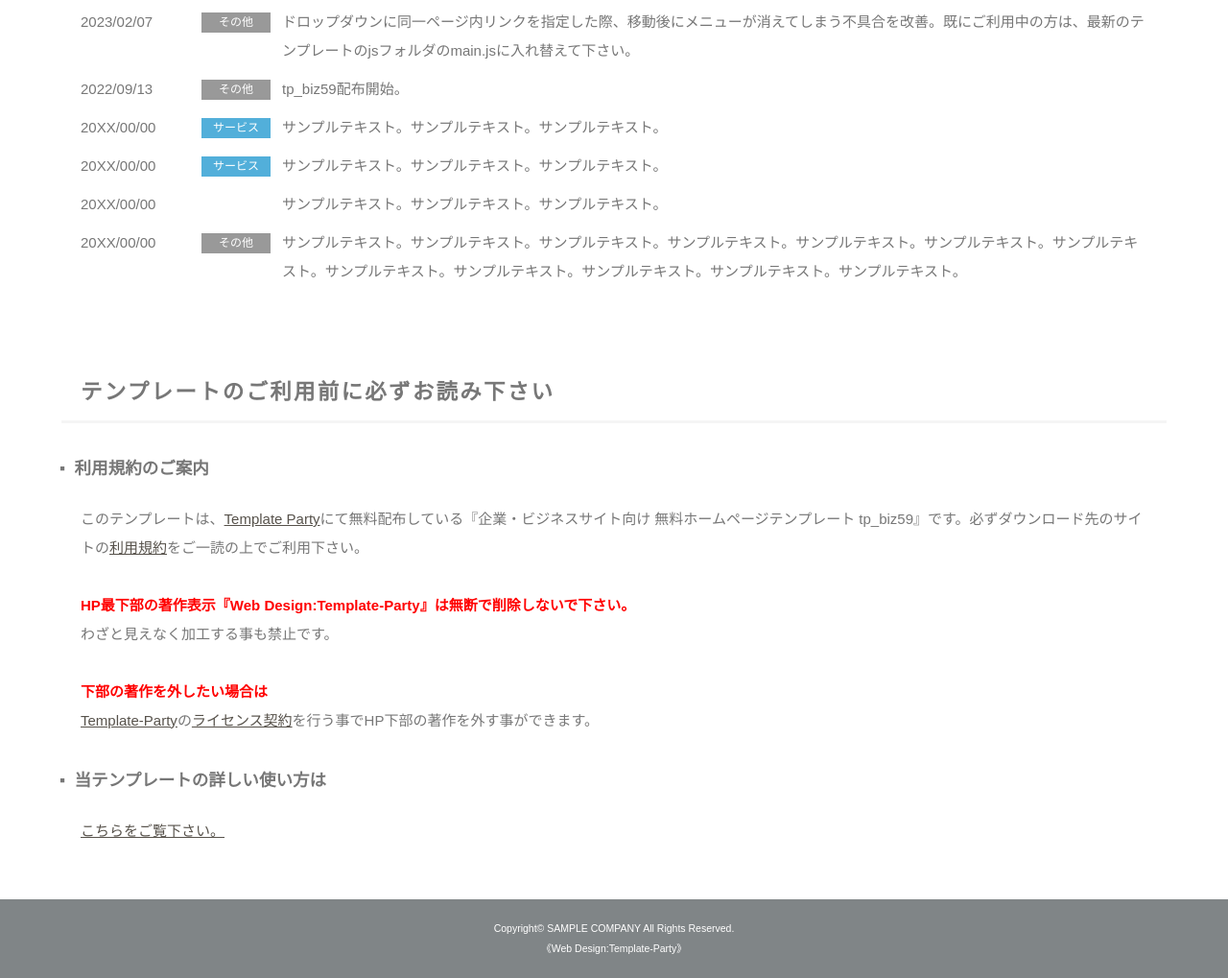
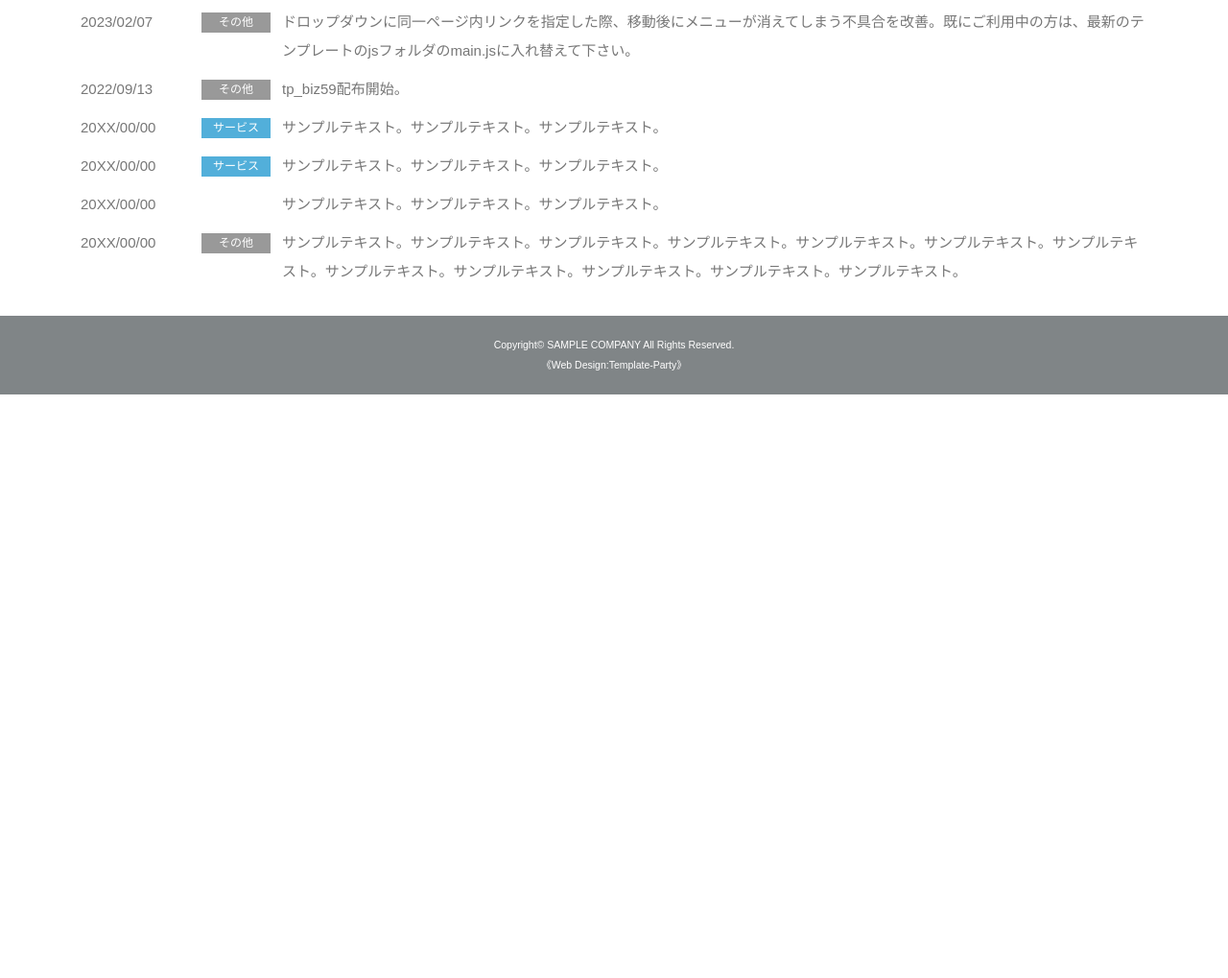
Before and after one commit to rustat1/rustat1.github.io, a plain HTML site: page index.html in a window 1280 px wide. Shown: the part 1407-2426 px from the top of the page at 96% size. After the commit the page ends 1818 px from the top, so only its background shows below. Drawn offline with nearby package versions, Linux system fonts and the light colour scheme; some packages are replaced by stand-ins of ours; a script that the page names is missing; a web font is replaced by a local one.

Commit message:
CM文言削除

```diff
--- a/index.html
+++ b/index.html
@@ -92,21 +92,7 @@
 					</dd>
 				</dl>
 			</section>
-			<section>
-				<h2>テンプレートのご利用前に必ずお読み下さい</h2>
-				<h3>利用規約のご案内</h3>
-				<p>このテンプレートは、<a href="https://template-party.com/">Template Party</a>にて無料配布している『企業・ビジネスサイト向け
-					無料ホームページテンプレート tp_biz59』です。必ずダウンロード先のサイトの<a
-						href="https://template-party.com/read.html">利用規約</a>をご一読の上でご利用下さい。</p>
-				<p><strong class="color-check">HP最下部の著作表示『Web Design:Template-Party』は無断で削除しないで下さい。</strong><br>
-					わざと見えなく加工する事も禁止です。</p>
-				<p><strong class="color-check">下部の著作を外したい場合は</strong><br>
-					<a href="https://template-party.com/">Template-Party</a>の<a
-						href="https://template-party.com/member.html">ライセンス契約</a>を行う事でHP下部の著作を外す事ができます。
-				</p>
-				<h3>当テンプレートの詳しい使い方は</h3>
-				<p><a href="company.html#about">こちらをご覧下さい。</a></p>
-			</section>
+
 		</main>
 		<footer>
 			<small>Copyright&copy; <a href="index.html">SAMPLE COMPANY</a> All Rights Reserved.</small>
```
